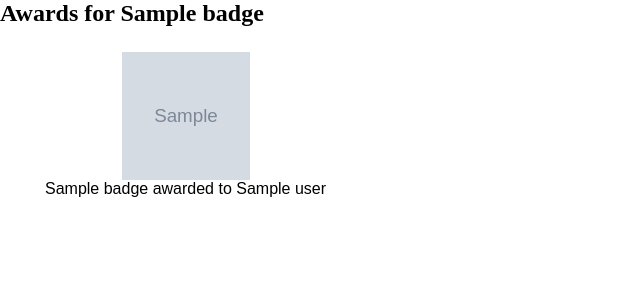
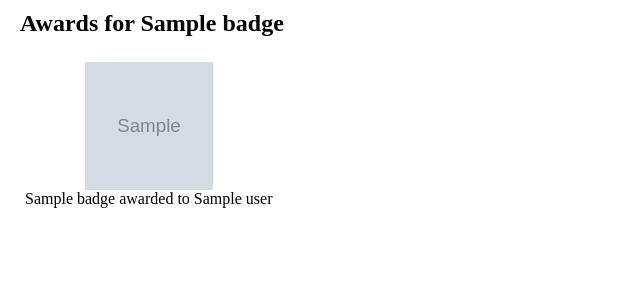
Before and after one commit to mrmakeit/badges, a Django app: template badges/templates/badger/awards_list.html in a window 1280 px wide. Shown: the top 300 px of the page, without its empty margins (0-640 px from the left). Run offline with Django 3.2, Linux system fonts and the light colour scheme; the template is opened without the code that fills it: most values are stand-ins (such as "Sample title", 1, 10 or a date in 2020); grey boxes marked "Sample" are stand-in pictures; parts of the project's set-up code (start-up, migrations or seed data) failed here and were passed over.

Commit message:
updated application.css

```diff
--- a/badges/static/css/application.css
+++ b/badges/static/css/application.css
@@ -16,19 +16,25 @@ span{
 
 
 .badges_list h2{
-	font-family: Sans-serif;
+	margin-left: 20px;
+	margin-top: 10px;
 }
 
+.awards_list h2{
+	margin-left: 20px;
+	margin-top: 10px;
+}
 
 .badges_list .badges{
 	list-style-type: none;
+	padding-left: 20;
 }
 .awards_list .awards{
 	list-style-type: none;
+	padding-left: 20;
 }
 
 .badges_list .badges .badge{
-	font-family: Sans-serif;
 	display: inline-block;
 	padding: 5px;
 	text-align: center;
@@ -39,7 +45,6 @@ span{
 }
 
 .awards_list .awards .award{
-	font-family: Sans-serif;
 	display: inline-block;
 	padding: 5px;
 	text-align: center;
```
